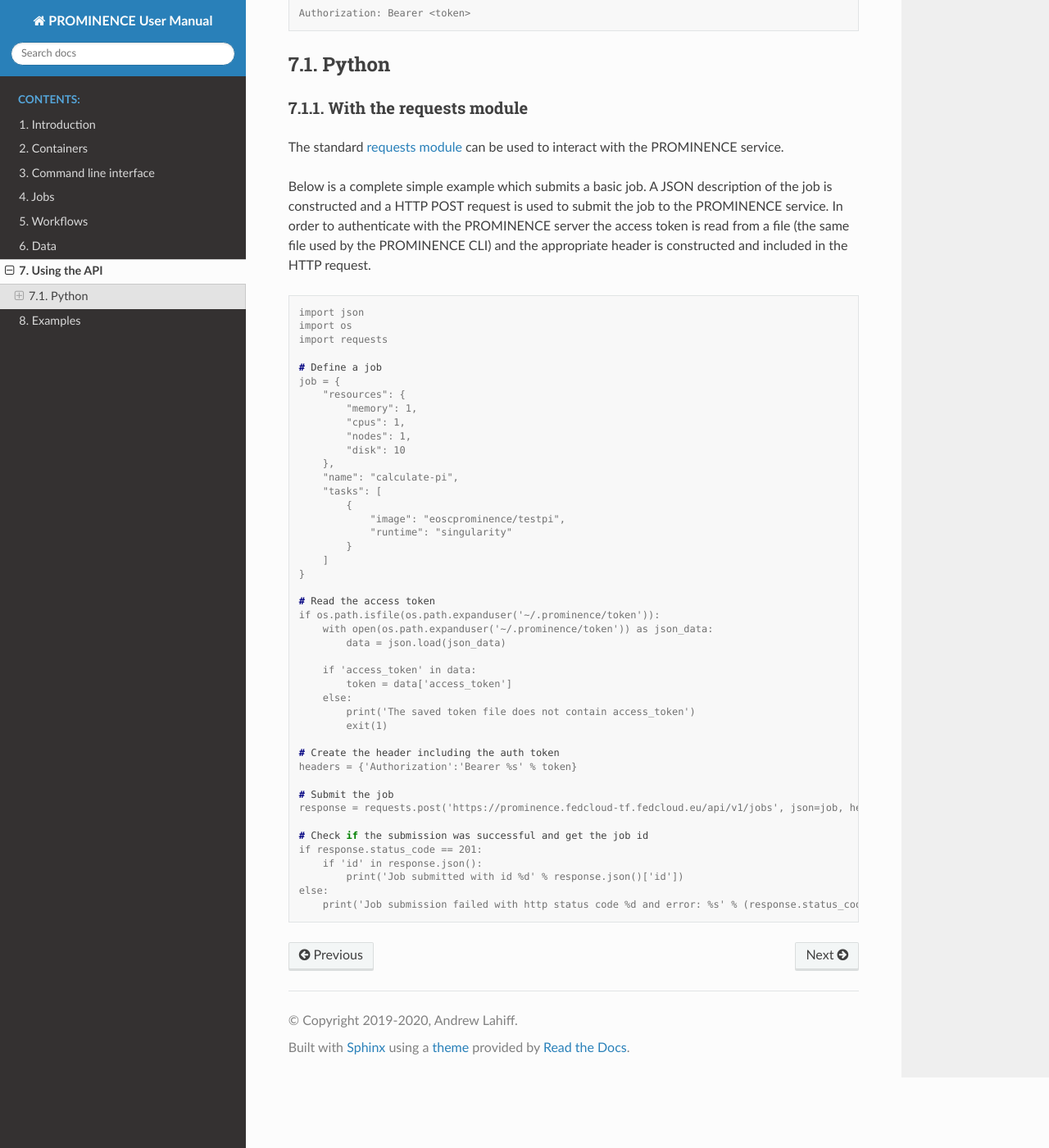
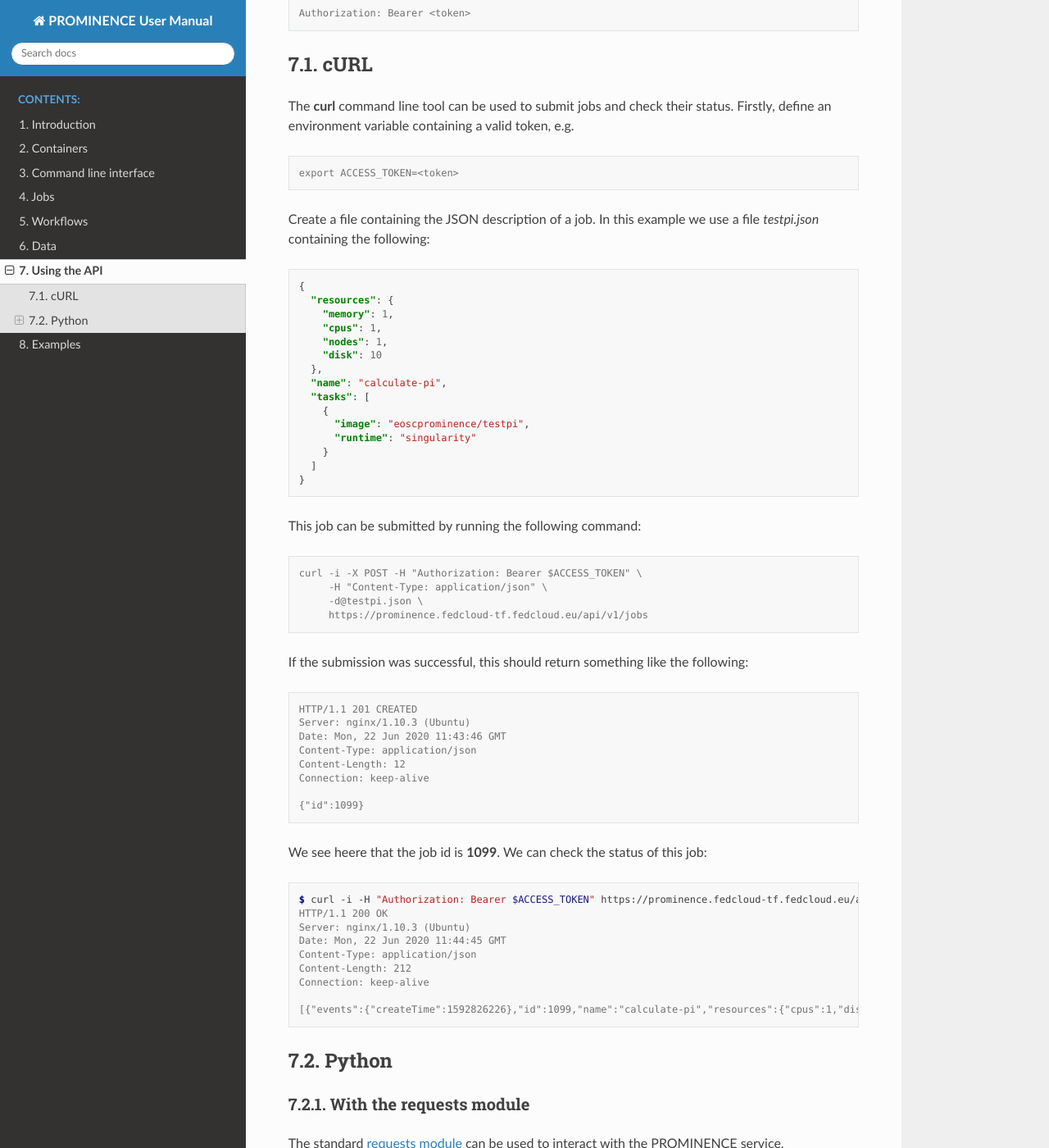
Before and after one commit to prominence-eosc/docs-eosc, a Sphinx documentation site: the page built from source/using-the-api.rst, in a window 1280 px wide and 1400 px high, scrolled down 261 px. Shown: the whole window at 82% size. Built offline with Sphinx 7.4.7 and the Read the Docs theme 2.0.0, drawn with Linux system fonts in a browser that asks for light colours.

Commit message:
Add section on using cURL

```diff
--- a/source/using-the-api.rst
+++ b/source/using-the-api.rst
@@ -8,6 +8,72 @@
 .. code-block:: console
 
    Authorization: Bearer <token>
+
+cURL
+----
+
+The **curl** command line tool can be used to submit jobs and check their status. Firstly, define an environment variable containing a valid token, e.g.
+
+.. code-block:: console
+
+   export ACCESS_TOKEN=<token>
+
+Create a file containing the JSON description of a job. In this example we use a file `testpi.json` containing the following:
+
+.. code-block:: json
+
+   {
+     "resources": {
+       "memory": 1,
+       "cpus": 1,
+       "nodes": 1,
+       "disk": 10
+     },
+     "name": "calculate-pi",
+     "tasks": [
+       {
+         "image": "eoscprominence/testpi",
+         "runtime": "singularity"
+       }
+     ]
+   }
+
+This job can be submitted by running the following command:
+
+.. code-block:: console
+
+   curl -i -X POST -H "Authorization: Bearer $ACCESS_TOKEN" \
+        -H "Content-Type: application/json" \
+        -d@testpi.json \
+        https://prominence.fedcloud-tf.fedcloud.eu/api/v1/jobs
+
+If the submission was successful, this should return something like the following:
+
+.. code-block:: console
+
+   HTTP/1.1 201 CREATED
+   Server: nginx/1.10.3 (Ubuntu)
+   Date: Mon, 22 Jun 2020 11:43:46 GMT
+   Content-Type: application/json
+   Content-Length: 12
+   Connection: keep-alive
+
+   {"id":1099}
+
+We see heere that the job id is **1099**. We can check the status of this job:
+
+.. code-block:: console
+
+   $ curl -i -H "Authorization: Bearer $ACCESS_TOKEN" https://prominence.fedcloud-tf.fedcloud.eu/api/v1/jobs/1099
+   HTTP/1.1 200 OK
+   Server: nginx/1.10.3 (Ubuntu)
+   Date: Mon, 22 Jun 2020 11:44:45 GMT
+   Content-Type: application/json
+   Content-Length: 212
+   Connection: keep-alive
+
+   [{"events":{"createTime":1592826226},"id":1099,"name":"calculate-pi","resources":{"cpus":1,"disk":10,"memory":1,"nodes":1},"status":"pending","tasks":[{"image":"eoscprominence/testpi","runtime":"singularity"}]}]
+
 
 Python
 ------
```
